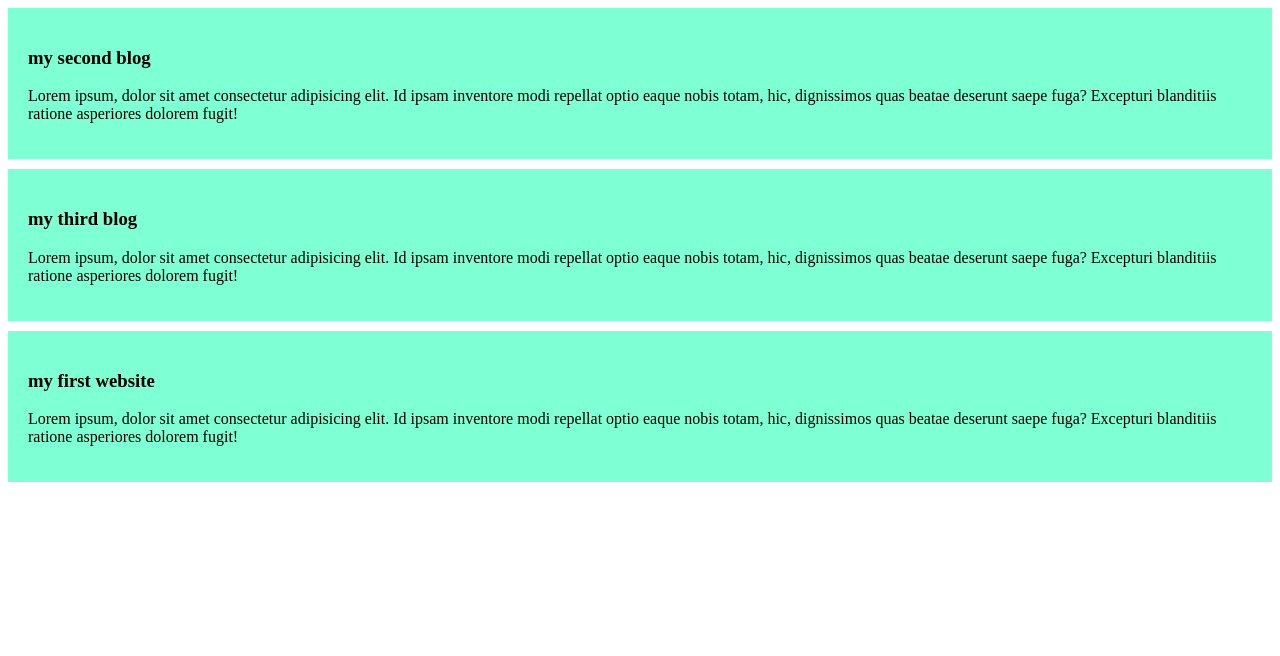
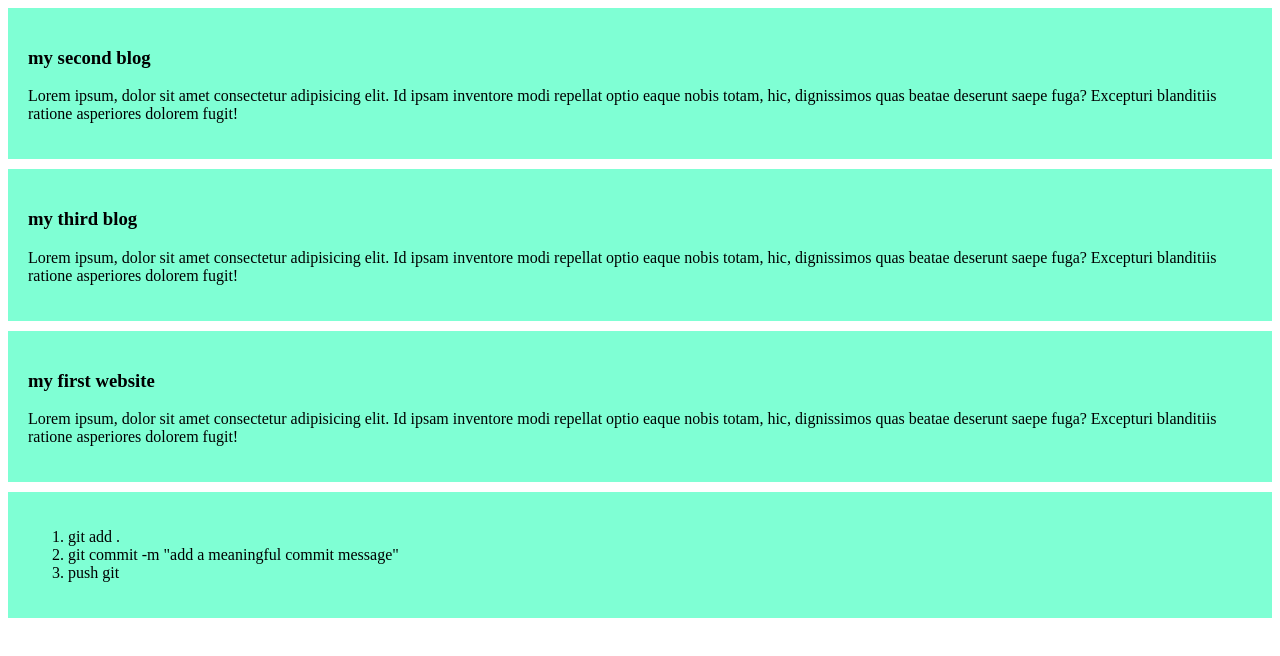
Before and after one commit to SRBappy61/practice-simple-website, a plain HTML site: page index3.html in a window 1280 px wide. Drawn offline with Linux system fonts and the light colour scheme.

Commit message:
added a list to push code

```diff
--- a/index3.html
+++ b/index3.html
@@ -19,5 +19,12 @@
         <h3>my first website</h3>
         <p>Lorem ipsum, dolor sit amet consectetur adipisicing elit. Id ipsam inventore modi repellat optio eaque nobis totam, hic, dignissimos quas beatae deserunt saepe fuga? Excepturi blanditiis ratione asperiores dolorem fugit!</p>
     </div>
+    <div>
+        <ol>
+            <li>git add .</li>
+            <li>git commit -m "add a meaningful commit message"</li>
+            <li>push git</li>
+        </ol>
+    </div>
 </body>
 </html>
```
